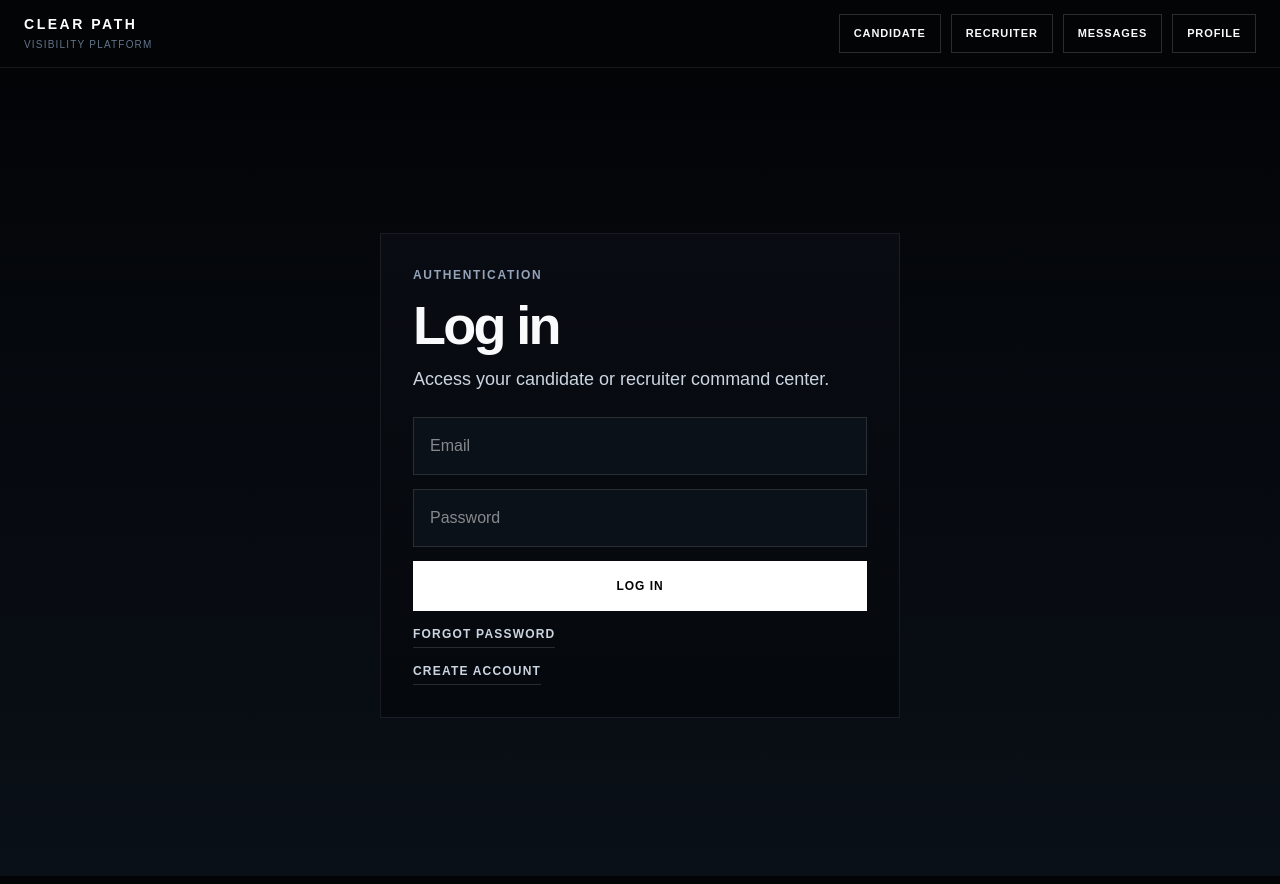
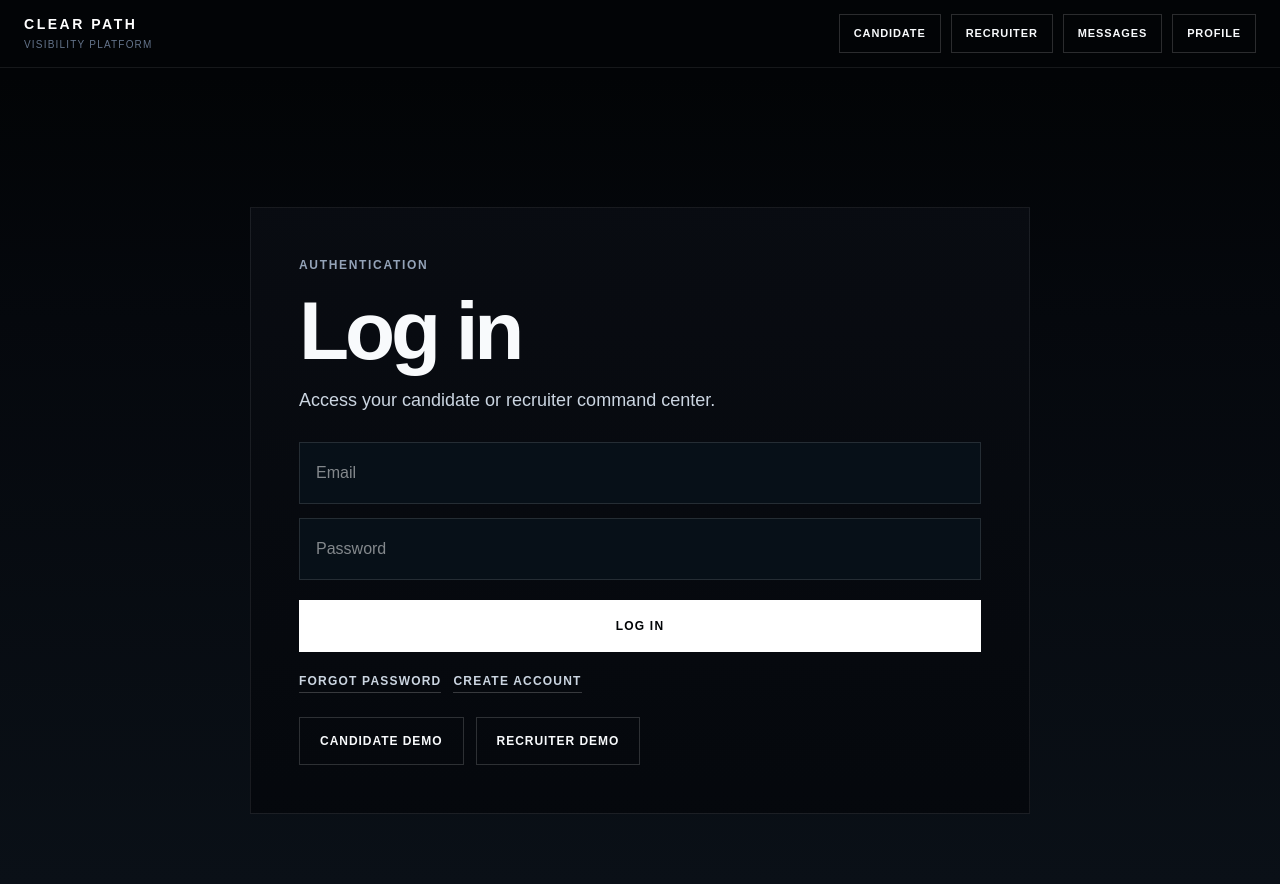
Before and after one commit to HaydenWisman/Clear-Path-Live-Application, a Next.js app: page /auth/login in a window 1280 px wide. Built offline with nearby package versions, Linux system fonts and the light colour scheme; no server answers.

Commit message:
Add candidate and recruiter demo buttons to login page

```diff
--- a/app/auth/login/page.tsx
+++ b/app/auth/login/page.tsx
@@ -1,22 +1,21 @@
 'use client';
 
+import Link from 'next/link';
 import { useState } from 'react';
-import Link from 'next/link';
 import { createClient } from '@/lib/supabase/client';
-import { useRouter } from 'next/navigation';
 
 export default function LoginPage() {
   const supabase = createClient();
-  const router = useRouter();
 
   const [email, setEmail] = useState('');
   const [password, setPassword] = useState('');
   const [loading, setLoading] = useState(false);
-  const [error, setError] = useState('');
+  const [errorMessage, setErrorMessage] = useState('');
 
-  const handleLogin = async () => {
+  const handleLogin = async (e: React.FormEvent) => {
+    e.preventDefault();
     setLoading(true);
-    setError('');
+    setErrorMessage('');
 
     const { error } = await supabase.auth.signInWithPassword({
       email,
@@ -24,36 +23,87 @@ export default function LoginPage() {
     });
 
     if (error) {
-      setError(error.message);
+      setErrorMessage(error.message);
       setLoading(false);
       return;
     }
 
-    router.push('/dashboard');
+    window.location.href = '/dashboard';
   };
 
   return (
-    <main style={{ minHeight: '100vh', background: 'linear-gradient(180deg, #020406 0%, #05080d 30%, #0a1017 100%)', color: '#f8fafc', fontFamily: 'Arial, sans-serif', display: 'flex', alignItems: 'center', justifyContent: 'center', padding: '32px' }}>
-      <div style={{ width: '100%', maxWidth: '520px', border: '1px solid rgba(255,255,255,0.08)', background: 'linear-gradient(180deg, rgba(9,12,18,0.98), rgba(5,8,13,0.98))', padding: '32px' }}>
-        <div style={{ color: '#94a3b8', fontSize: '12px', fontWeight: 700, textTransform: 'uppercase', letterSpacing: '0.14em', marginBottom: '16px' }}>
+    <main
+      style={{
+        minHeight: '100vh',
+        background: 'linear-gradient(180deg, #020406 0%, #05080d 30%, #0a1017 100%)',
+        color: '#f8fafc',
+        fontFamily: 'Arial, sans-serif',
+      }}
+    >
+      <section
+        style={{
+          maxWidth: '1440px',
+          margin: '0 auto',
+          padding: 'clamp(24px, 4vw, 56px) clamp(18px, 3vw, 32px) 70px',
+          display: 'flex',
+          justifyContent: 'center',
+        }}
+      >
+        <div
+          style={{
+            width: '100%',
+            maxWidth: '780px',
+            border: '1px solid rgba(255,255,255,0.08)',
+            background: 'linear-gradient(180deg, rgba(9,12,18,0.98), rgba(5,8,13,0.98))',
+            padding: '48px',
+            marginTop: '80px',
+          }}
+        >
+          <div
+            style={{
+              color: '#94a3b8',
+              fontSize: '12px',
+              fontWeight: 700,
+              textTransform: 'uppercase',
+              letterSpacing: '0.14em',
+              marginBottom: '18px',
+            }}
+          >
             Authentication
           </div>
 
-        <h1 style={{ fontSize: '54px', lineHeight: 0.95, letterSpacing: '-0.05em', margin: '0 0 14px', fontWeight: 800 }}>
+          <h1
+            style={{
+              fontSize: 'clamp(42px, 7vw, 82px)',
+              lineHeight: 0.95,
+              letterSpacing: '-0.05em',
+              margin: '0 0 16px',
+              fontWeight: 800,
+            }}
+          >
             Log in
           </h1>
 
-        <p style={{ color: '#cbd5e1', fontSize: '18px', lineHeight: 1.5, margin: '0 0 24px' }}>
+          <p
+            style={{
+              color: '#cbd5e1',
+              fontSize: '18px',
+              lineHeight: 1.6,
+              margin: '0 0 28px',
+            }}
+          >
             Access your candidate or recruiter command center.
           </p>
 
+          <form onSubmit={handleLogin}>
             <div style={{ display: 'grid', gap: '14px' }}>
               <input
                 type="email"
                 placeholder="Email"
                 value={email}
                 onChange={(e) => setEmail(e.target.value)}
-            style={{ width: '100%', padding: '16px', background: '#0b1118', color: '#ffffff', border: '1px solid rgba(255,255,255,0.12)', boxSizing: 'border-box' }}
+                required
+                style={inputStyle}
               />
 
               <input
@@ -61,34 +111,115 @@ export default function LoginPage() {
                 placeholder="Password"
                 value={password}
                 onChange={(e) => setPassword(e.target.value)}
-            style={{ width: '100%', padding: '16px', background: '#0b1118', color: '#ffffff', border: '1px solid rgba(255,255,255,0.12)', boxSizing: 'border-box' }}
+                required
+                style={inputStyle}
               />
 
               <button
-            onClick={handleLogin}
+                type="submit"
                 disabled={loading}
-            style={{ background: '#ffffff', color: '#020406', padding: '16px 24px', fontWeight: 800, fontSize: '12px', textTransform: 'uppercase', letterSpacing: '0.08em', border: 'none', cursor: loading ? 'not-allowed' : 'pointer', opacity: loading ? 0.7 : 1 }}
+                style={{
+                  background: '#ffffff',
+                  color: '#020406',
+                  padding: '16px 20px',
+                  fontWeight: 800,
+                  fontSize: '12px',
+                  textTransform: 'uppercase',
+                  letterSpacing: '0.10em',
+                  border: '1px solid #ffffff',
+                  cursor: loading ? 'not-allowed' : 'pointer',
+                  opacity: loading ? 0.7 : 1,
+                  marginTop: '6px',
+                }}
               >
-            {loading ? 'Signing In...' : 'Log In'}
+                {loading ? 'Logging In...' : 'Log In'}
               </button>
+            </div>
+          </form>
 
-          <Link
-            href="/auth/forgot-password"
-            style={{ color: '#cbd5e1', textDecoration: 'none', fontSize: '12px', fontWeight: 700, textTransform: 'uppercase', letterSpacing: '0.1em', borderBottom: '1px solid rgba(255,255,255,0.14)', paddingBottom: '4px', width: 'fit-content' }}
+          {errorMessage && (
+            <div
+              style={{
+                marginTop: '16px',
+                color: '#fca5a5',
+                fontSize: '14px',
+              }}
             >
+              {errorMessage}
+            </div>
+          )}
+
+          <div
+            style={{
+              marginTop: '20px',
+              display: 'flex',
+              gap: '12px',
+              flexWrap: 'wrap',
+            }}
+          >
+            <Link href="/auth/forgot-password" style={textLinkStyle}>
               Forgot Password
             </Link>
 
-          <Link
-            href="/auth/signup"
-            style={{ color: '#cbd5e1', textDecoration: 'none', fontSize: '12px', fontWeight: 700, textTransform: 'uppercase', letterSpacing: '0.1em', borderBottom: '1px solid rgba(255,255,255,0.14)', paddingBottom: '4px', width: 'fit-content' }}
-          >
+            <Link href="/auth/signup" style={textLinkStyle}>
               Create Account
             </Link>
+          </div>
 
-          {error && <div style={{ color: '#fca5a5', fontSize: '14px' }}>{error}</div>}
+          <div
+            style={{
+              marginTop: '24px',
+              display: 'flex',
+              gap: '12px',
+              flexWrap: 'wrap',
+            }}
+          >
+            <a href="/dashboard?demo=1" style={demoButtonStyle}>
+              Candidate Demo
+            </a>
+
+            <a href="/recruiter/dashboard?demo=1" style={demoButtonStyle}>
+              Recruiter Demo
+            </a>
           </div>
         </div>
+      </section>
     </main>
   );
 }
+
+const inputStyle: React.CSSProperties = {
+  width: '100%',
+  padding: '18px 16px',
+  background: '#071018',
+  color: '#ffffff',
+  border: '1px solid rgba(255,255,255,0.12)',
+  fontSize: '16px',
+  boxSizing: 'border-box',
+};
+
+const textLinkStyle: React.CSSProperties = {
+  display: 'inline-block',
+  textDecoration: 'none',
+  color: '#cbd5e1',
+  fontWeight: 800,
+  fontSize: '12px',
+  textTransform: 'uppercase',
+  letterSpacing: '0.10em',
+  borderBottom: '1px solid rgba(255,255,255,0.20)',
+  paddingBottom: '2px',
+};
+
+const demoButtonStyle: React.CSSProperties = {
+  display: 'inline-block',
+  textDecoration: 'none',
+  textAlign: 'center',
+  background: 'transparent',
+  color: '#f8fafc',
+  padding: '14px 20px',
+  fontWeight: 800,
+  fontSize: '12px',
+  textTransform: 'uppercase',
+  letterSpacing: '0.08em',
+  border: '1px solid rgba(255,255,255,0.16)',
+};
```
Lines whose indentation alone changed are shown as unchanged.
